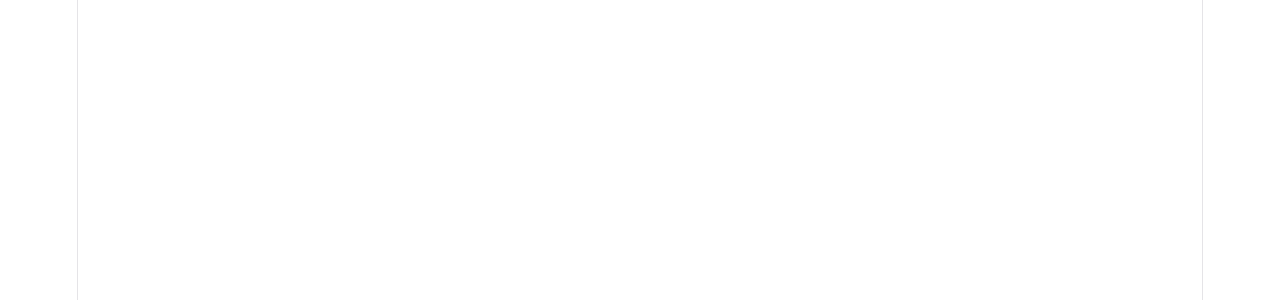
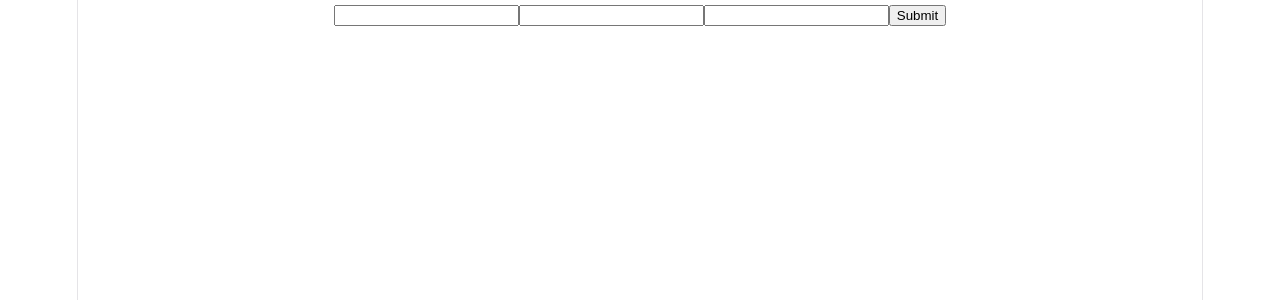
Before and after one commit to masmahmoodi/job-tracker, a React (Vite) app in the folder client/: page /signup in a window 1280 px wide. Before the commit this address had no page. Shown: the top 300 px of the page. Built offline with nearby package versions, Linux system fonts and the light colour scheme.

Commit message:
feat(auth): implement frontend login/signup flow

```diff
--- a/client/src/App.jsx
+++ b/client/src/App.jsx
@@ -2,6 +2,9 @@
 import ApplicationsPage from "./pages/ApplicationsPage.jsx";
 import NewApplicationPage from "./pages/NewApplicationPage.jsx";
 import EditApplicationPage from "./pages/EditApplicationPage.jsx"
+import LoginPage from "./pages/LoginPage.jsx"
+import SignupPage from "./pages/SignupPage.jsx"
+
 
 function App() {
   return (
@@ -11,6 +14,8 @@
           <Route path="/applications" element={<ApplicationsPage />} />
           <Route path="/applications/create" element={<NewApplicationPage />} />
           <Route path="/applications/:id/edit" element={<EditApplicationPage />} />
+          <Route path="/login" element={<LoginPage />}/>
+          <Route path="/signup" element={<SignupPage />} />
       </Routes>
     </BrowserRouter>
   );
--- a/client/src/pages/ApplicationsPage.jsx
+++ b/client/src/pages/ApplicationsPage.jsx
@@ -9,7 +9,14 @@
   useEffect(() => {
     const fetchApplications = async () => {
       try {
-        const res = await fetch("http://127.0.0.1:5001/api/applications");
+        const token = localStorage.getItem("token");
+
+         const res = await fetch("http://127.0.0.1:5001/api/applications", {
+          headers: {
+            Authorization: `Bearer ${token}`,
+          },
+});
+
         if(!res.ok){
           throw new Error("nothing to fetch")
         }
--- /dev/null
+++ b/client/src/pages/LoginPage.jsx
@@ -0,0 +1,67 @@
+import {useState} from "react"
+import {useNavigate} from "react-router-dom"
+export default function LoginPage(){
+    const [form,setForm] = useState({email:"",password:""})
+    const [error,setError] = useState("")
+    const navigate = useNavigate()
+
+    function handleChange(e){
+        setForm(preForm =>{
+            return {...preForm, [e.target.name]:e.target.value}
+        })
+    }
+
+async function handleSubmit(e) {
+  e.preventDefault();
+  setError("");
+
+  try {
+    const res = await fetch("http://127.0.0.1:5001/api/auth/login", {
+      method: "POST",
+      headers: { "Content-Type": "application/json" },
+      body: JSON.stringify(form),
+    });
+
+    const data = await res.json();
+
+    if (!res.ok) {
+    throw new Error(data.error || "Failed to login");
+    }
+
+     localStorage.setItem("token",data.token)
+     localStorage.setItem("user",JSON.stringify(data.user))
+
+
+
+    setForm({ email: "", password: "" });
+    navigate("/applications");
+  } catch (err) {
+    setError(err.message);
+  }
+}
+
+    return (
+        <>
+            <form onSubmit={handleSubmit}>
+                <input
+                    type="email"
+                    name='email'
+                    value = {form.email}
+                    onChange={handleChange}
+                   />
+                <input
+                    type="password"
+                    name='password'
+                    value={form.password}
+                    onChange={handleChange}
+                   />
+
+                <input
+                    type="submit"
+                    name='submit'
+                    value="Submit"
+                   />
+            </form>
+        </>
+    )
+}
--- /dev/null
+++ b/client/src/pages/SignupPage.jsx
@@ -0,0 +1,77 @@
+import {useState} from 'react'
+import {useNavigate} from "react-router-dom"
+
+
+export default function SignupPage(){
+    const [form,setForm] = useState({name:"",email:"",password:""})
+    const [error,setError] = useState("")
+    const navigate = useNavigate()
+
+    function handleChange(e){
+        setForm(preForm =>{
+            return {...preForm, [e.target.name]:e.target.value}
+        })
+    }
+
+async function handleSubmit(e) {
+  e.preventDefault();
+  setError("");
+
+  try {
+    const res = await fetch("http://127.0.0.1:5001/api/auth/signup", {
+      method: "POST",
+      headers: { "Content-Type": "application/json" },
+      body: JSON.stringify(form),
+    });
+
+    const data = await res.json();
+
+if (!res.ok) {
+  throw new Error(data.error || "Failed to signup");
+}
+
+
+
+    setForm({ name: "", email: "", password: "" });
+    navigate("/login");
+  } catch (err) {
+    setError(err.message);
+  }
+}
+
+
+
+
+
+    return(
+        <>
+            <form onSubmit={handleSubmit}>
+                <input
+                    type="text"
+                    name="name"
+                    value={form.name}
+                    onChange={handleChange}
+                />
+                <input
+                    type="email"
+                    name='email'
+                    value = {form.email}
+                    onChange={handleChange}
+                   />
+                <input
+                    type="password"
+                    name='password'
+                    value={form.password}
+                    onChange={handleChange}
+                   />
+
+                <input
+                    type="submit"
+                    name='submit'
+                    value="Submit"
+                   />
+            </form>
+        </>
+    )
+
+}
```
